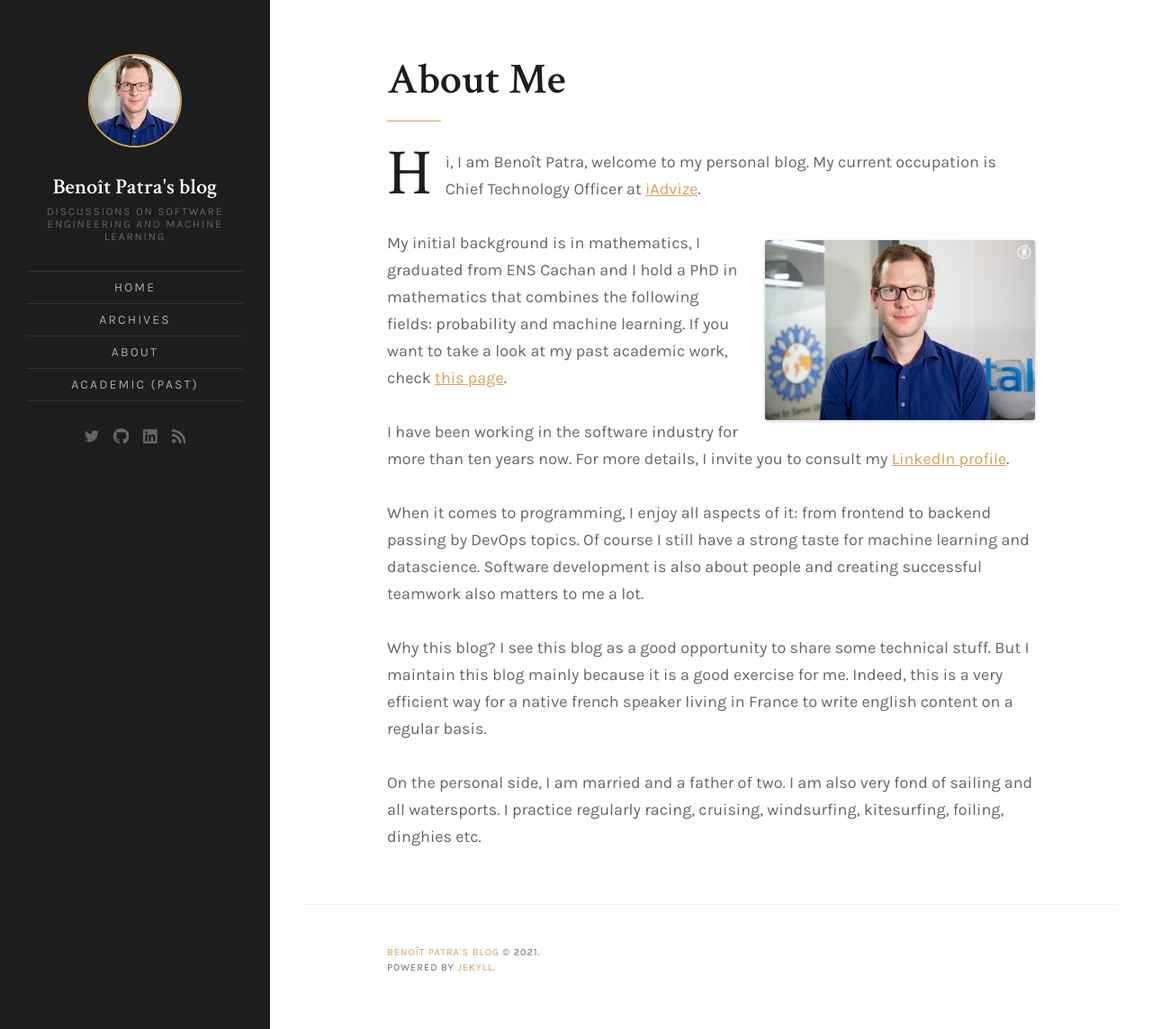
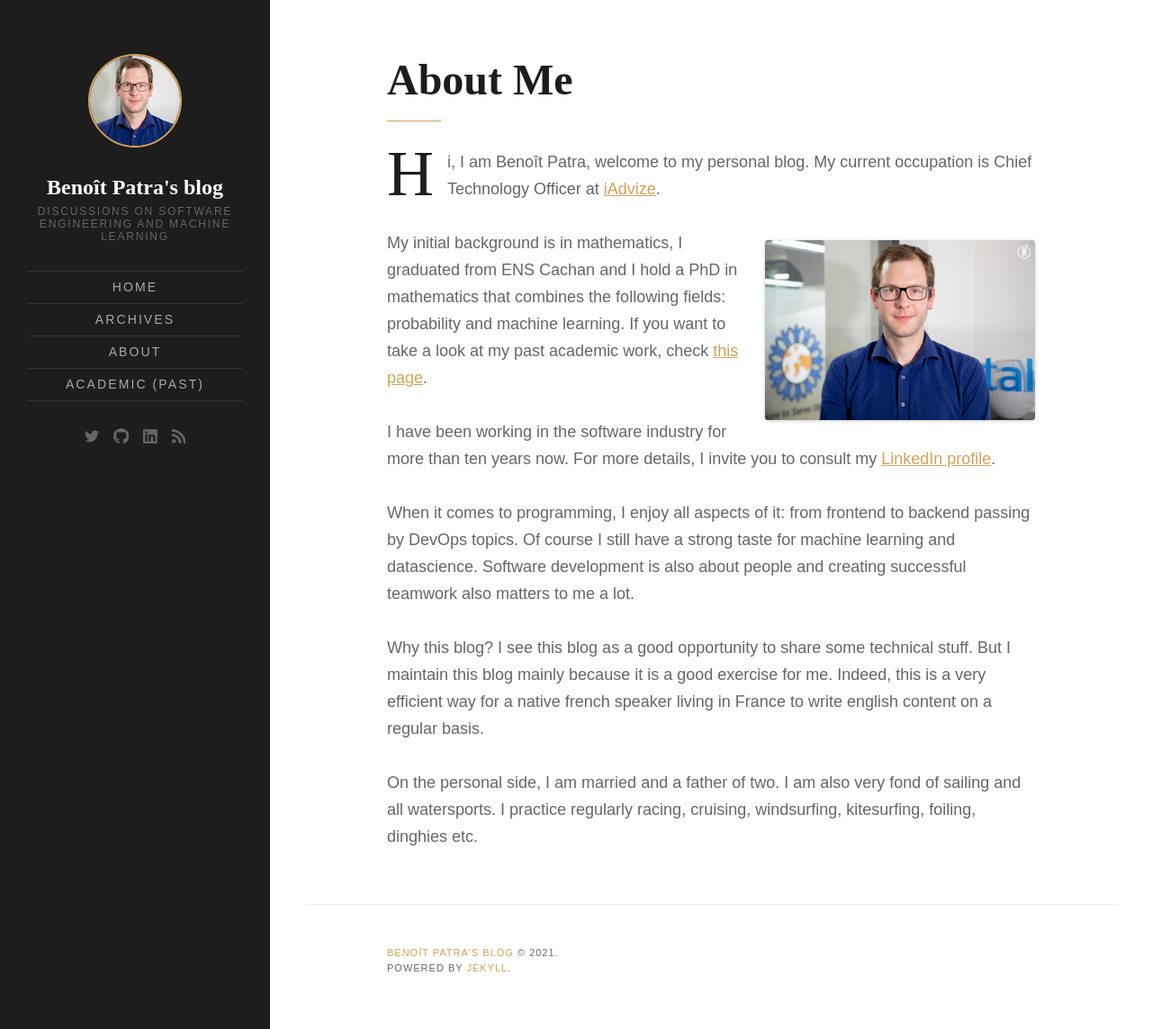
Before and after one commit to bpatra/personal-blog, a Jekyll site: the page built from about.md, in a window 1280 px wide and 1144 px high. Shown: the whole window at 90% size. Built offline with Jekyll 4.4.1, drawn with Linux system fonts in a browser that asks for light colours; some web fonts are replaced.

Commit message:
Now that font-faces are embedded in css. Remove it from <head>

```diff
--- a/_layouts/default.html
+++ b/_layouts/default.html
@@ -19,9 +19,6 @@
     {% endif %}
 
     {% include favicon.html %}
-
-    <!-- Font Embed Code -->
-	<link href="https://fonts.googleapis.com/css?family=Crimson+Text:400,400i,600,600i|Karla:400,400i,700,700i&display=swap" rel="stylesheet">
 
     <!-- CSS Styles -->
     <link href="{{ site.baseurl }}/assets/css/style.css" rel="stylesheet">
```
